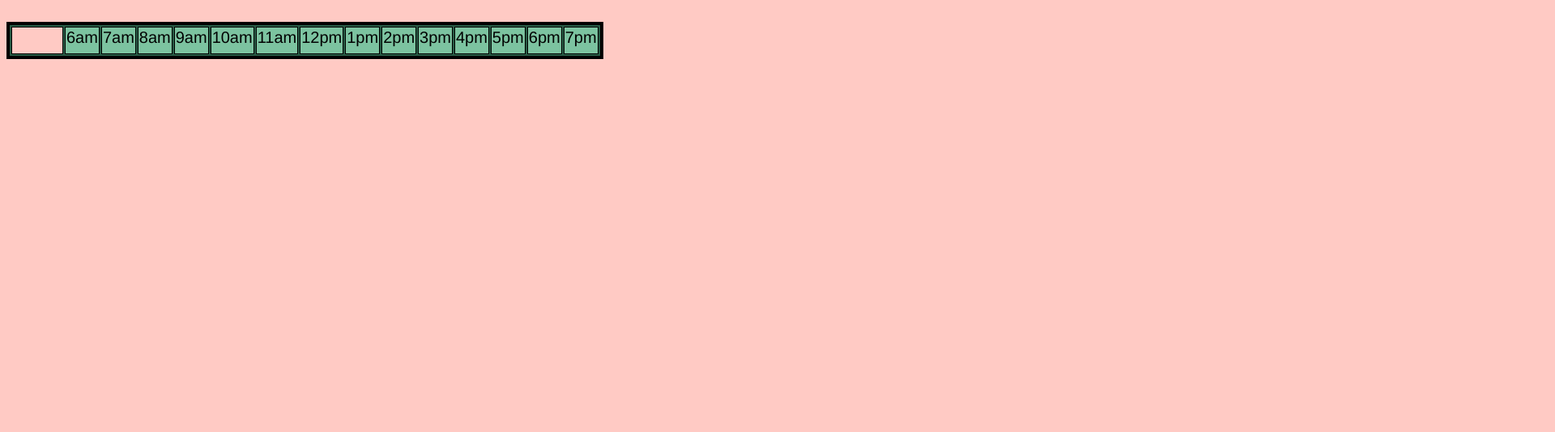
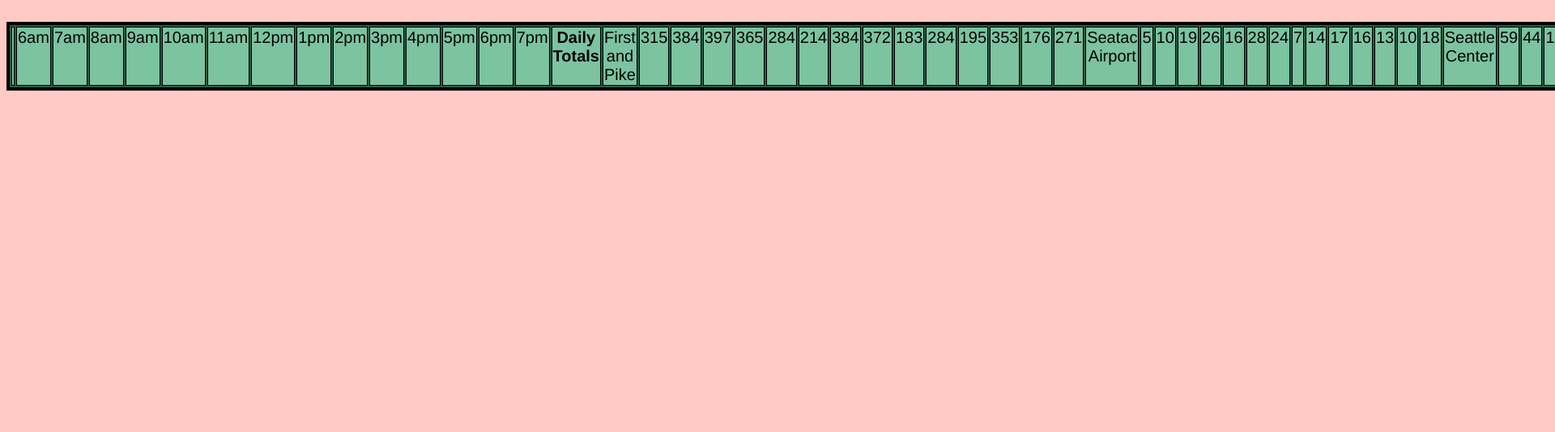
Before and after one commit to annaboyatyuk/cookie-stand, a plain HTML site: page sales.html in a window 1280 px wide. Shown: the part 82-616 px from the top of the page at 81% size, 1920 px wide, since content can reach past the window. Drawn offline with Linux system fonts and the light colour scheme.

Commit message:
changes to table

```diff
--- a/app.js
+++ b/app.js
@@ -4,8 +4,8 @@ var hours = ['6am', '7am', '8am', '9am', '10am', '11am', '12pm', '1pm', '2pm', '
 
 
 var allLocations = [];
-var totalTotal = 0;
-var totalCookiesPerHour = 0;
+// var totalTotal = 0;
+// var totalCookiesPerHour = 0;
 
 function MakeLocation(name, minCustPerHour, maxCustPerHour, avgCookiesPerSale) {
   this.name = name;
@@ -69,154 +69,54 @@ function makeTableHeader() {
 }
 makeTableHeader();
 
+function makeDailyTotal() {
+  var thEl = document.createElement('th');
+  thEl.textContent = 'Daily Totals';
+  tableEl.appendChild(thEl);
+}
+makeDailyTotal();
 
-// function makeTableRow() {
-//   var trEl = document.createElement('tr');
-//   for (var m = 0; m < allLocations.length; m++) {
-//     var tdEl = document.createElement('td');
-//     tdEl.textContent = allLocations[m];
-//     trEl.appendChild(tdEl);
-//   }
-//   tableEl.appendChild(trEl);
-// }
+
+function makeTableRow() {
+  for (var i = 0; i < allLocations.length; i++) {
+    var cookieTable = document.getElementById('cookiestands');
+    var trEl = document.createElement('tr');
+    var tdEl = document.createElement('td');
+    tdEl.textContent = allLocations[i].name;
+    cookieTable.appendChild(tdEl);
+
+    for (var j = 0; j < hours.length; j++) {
+      tdEl = document.createElement('td');
+      tdEl.textContent = allLocations[i].cookiesSoldPerHour[j];
+      cookieTable.appendChild(tdEl);
+    }
+    // tdEl = document.createElement('td');
+    // tdEl.textContent = allLocations[j].totalCookies;
+    // trEl.appendChild(tdEl);
+    // tableEl.appendChild(trEl);
+  }
+}
+makeTableRow();
 
 
 
+// function makeTableRow() {
+//   for (var j = 0; j < allLocations.length;j++) {
+//     var cookiestands = document.getelementbyid('cookiestands');
+//     var trEl = document.createElement('tr');
+//     var tdEl = document.createElement('td');
+//     tdEl.textcontent = allLocations[j].name;
+//     trEl.appendchild(tdEl);
 
-// var firstAndPike = new MakeLocation('First and Pike', 23, 65, 6.3);
-// var seaTac = new MakeLocation('Seatac Airport', 3, 24, 1.2);
-// var seattleCenter = new MakeLocation('Seattle Center', 11, 38, 3.7);
-// var capitolHill = new MakeLocation('Capitol Hill', 20, 38, 2.3);
-// var alki = new MakeLocation('Alki', 2, 16, 4.6);
-
-// console.log(firstAndPike.calcRandCustPerHour());
-// console.log(firstAndPike.calcCookiesSoldPerHour());
-
-// console.log(seaTac.calcRandCustPerHour());
-// console.log(seaTac.calcCookiesSoldPerHour());
-
-// console.log(seattleCenter.calcRandCustPerHour());
-// console.log(seattleCenter.calcCookiesSoldPerHour());
-
-// console.log(capitolHill.calcRandCustPerHour());
-// console.log(capitolHill.calcCookiesSoldPerHour());
-
-// console.log(alki.calcRandCustPerHour());
-// console.log(alki.calcCookiesSoldPerHour());
-
-
-
-
-//   this.render = function() {
-//     var makeTable = document.getElementById('cookiestands');
-//     this.calcRandCustPerHour();
-//     this.calcCookiesSoldPerHour();
-//     var trEl = document.createElement('tr');
-//     trEl.textContent = this.name;
-//     makeTable.appendChild(trEl);
-//     for (var k = 0; k < hours.length; k++) {
-//       var liEl = document.createElement('li');
-//       liEl.textContent = hours[k] + ': ' + this.cookiesSoldPerHour[k] + ' cookies';
-//       console.log(liEl);
-//       firstAndPike.appendChild(liEl);
+//     for (var i = 0; i < hours.lenth; i++) {
+//       tdEl =document.createlement('td');
+//       tdEl.textcontent = allLocations[j].cookiessoldbyhour[i];
+//       trEl.appendchild(tdEl);
 //     }
-//     liEl.textContent = 'Total: ' + this.totalCookies;
-//   };
-//   // this.makeTable.render();
+//     tdEl = document.createelement('td');
+//     tdEl.textcontent = allLocations[j].totalcookies;
+//     trEl.appendchild(tdEl);
+//     cookiestands.appendchild(trEl);
+//   }
 // }
-
-// console.log(allLocations + 'all locations');
-
-
-
-
-
-
-
-
-// makeTableRow(firstAndPike);
-// makeTableRow(seaTac);
-// makeTableRow(seattleCenter);
-// makeTableRow(capitolHill);
-// makeTableRow(alki);
-
-
-
-
-// var tableEl = document.getElementById('cookiestands');
-
-// function makeTableRow() {
-//   var trEl = document.createElement('tr');
-//   for (var m = 0; m < allLocations.length; m++) {
-//     var tdEl = document.createElement('td');
-//     tdEl.textContent = allLocations[m];
-//     trEl.appendChild(tdEl);
-//   }
-//   tableEl.appendChild(trEl);
-// }
-
-// function storeList() {
-//   var storeName = [];
-//   this.firstAndPike = new MakeLocation('First and Pike', 23, 65, 6.3);
-//   this.seaTac = new MakeLocation('Seatac Airport', 3, 24, 1.2);
-//   this.seattleCenter = new MakeLocation('Seattle Center', 11, 38, 3.7);
-//   this.capitolHill = new MakeLocation('Capitol Hill', 20, 38, 2.3);
-//   this.alki = new MakeLocation('Alki', 2, 16, 4.6);
-//   return storeName;
-// }
-
-
-
-
-
-
-
-
-
-
-
-
-
-
-
-
-// var firstAndPike = {
-//   name: 'First and Pike',
-//   minCustPerHour: 23,
-//   maxCustPerHour: 65,
-//   avgCookiesPerSale: 6.3,
-//   totalCookies: 0,
-//   randCustPerHour: [],
-//   cookiesSoldPerHour: [],
-//   calcRandCustPerHour: function() {
-//     for (var i = 0; i < hours.length; i++) {
-//       this.randCustPerHour.push(Math.floor(Math.random()* (this.maxCustPerHour - this.minCustPerHour + 1)) + this.minCustPerHour);
-//       console.log(this.randCustPerHour[i]);
-//     }
-//   },
-//   calcCookiesSoldPerHour: function() {
-//     for (var j = 0; j < hours.length; j++) {
-//       this.cookiesSoldPerHour.push(Math.round(this.avgCookiesPerSale * this.randCustPerHour[j]));
-//       this.totalCookies += this.cookiesSoldPerHour[j];
-//       console.log(this.cookiesSoldPerHour[j]);
-//     }
-//     console.log(this.totalCookies + ' cookies total.');
-//   },
-//   render: function() {
-//     var firstAndPike = document.getElementById('firstandpike');
-//     var fandp = document.getElementById('fandp');
-//     this.calcRandCustPerHour();
-//     this.calcCookiesSoldPerHour();
-//     var h3El = document.createElement('h3');
-//     h3El.textContent = this.name;
-//     fandp.appendChild(h3El);
-//     for (var k = 0; k < hours.length; k++) {
-//       var liEl = document.createElement('li');
-//       liEl.textContent = hours[k] + ': ' + this.cookiesSoldPerHour[k] + ' cookies';
-//       console.log(liEl);
-//       firstAndPike.appendChild(liEl);
-//     }
-//     liEl.textContent = 'Total: ' + this.totalCookies;
-//   }
-// };
-// firstAndPike.render();
+// makeTableRow();
--- a/sales.css
+++ b/sales.css
@@ -19,6 +19,10 @@ table {
 th {
     width: 60px;
     border: solid black 1px;
+    text-align: center;
+    height: 30px;
+    border: solid black 1px;
+    background-color: #7cc3a0;
 }
 
 td {
--- a/style.css
+++ b/style.css
@@ -1,3 +1,4 @@
+
 * {
     font-family: Georgia, 'Times New Roman', Times, serif;
     font-size: 20px;
```
